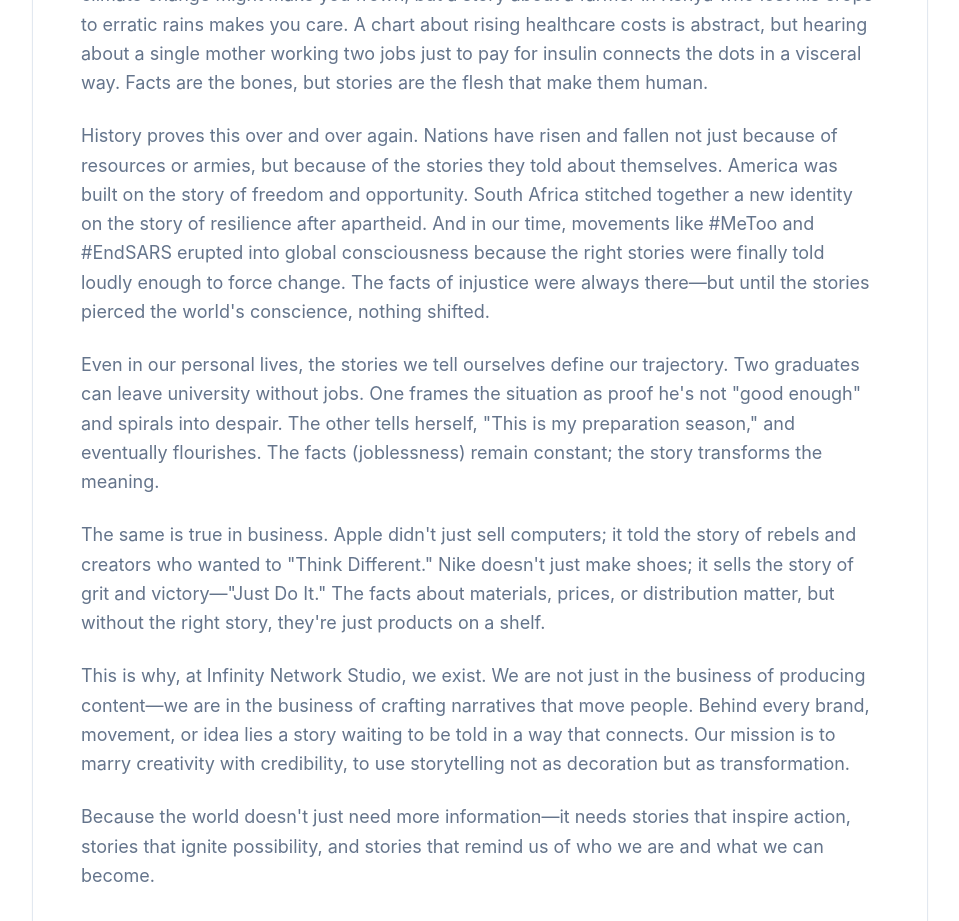
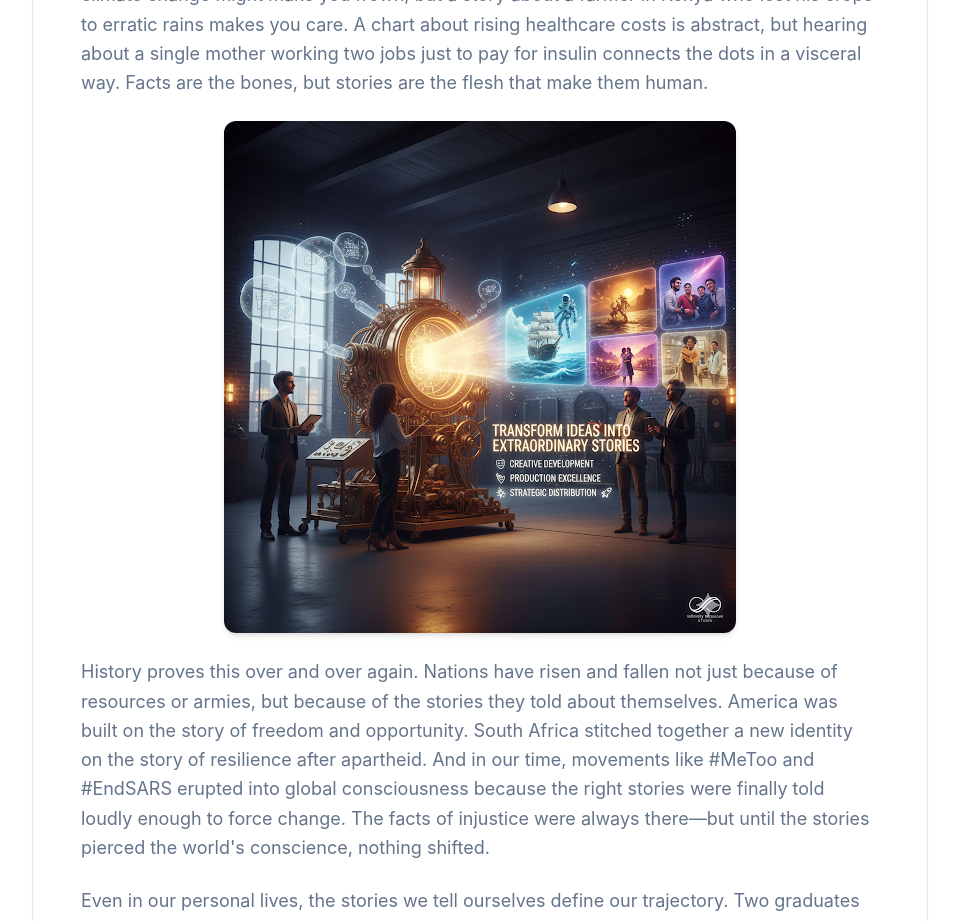
Before and after one commit to MichaelNewmanLightKnight/infinity-network-studio, a React (Vite) app: page /about in a window 1280 px wide. Shown: the part 1000-1921 px from the top of the page, without its empty margins (160-1119 px from the left). Built offline with nearby package versions, Linux system fonts and the light colour scheme.

Commit message:
Center image on About page

```diff
--- a/src/components/About.tsx
+++ b/src/components/About.tsx
@@ -70,6 +70,14 @@ const About = () => {
                   That's the secret power of stories—they don't just inform us, they reshape us. A statistic on climate change might make you frown, but a story about a farmer in Kenya who lost his crops to erratic rains makes you care. A chart about rising healthcare costs is abstract, but hearing about a single mother working two jobs just to pay for insulin connects the dots in a visceral way. Facts are the bones, but stories are the flesh that make them human.
                 </p>
 
+                <div className="flex justify-center my-8">
+                  <img
+                    src="/lovable-uploads/2ddb6b0c-3061-48fa-85b4-e3470cb30862.png"
+                    alt="Transform ideas into extraordinary stories - Creative development, production excellence, strategic distribution"
+                    className="max-w-lg w-full h-auto rounded-lg shadow-md"
+                  />
+                </div>
+
                 <p>
                   History proves this over and over again. Nations have risen and fallen not just because of resources or armies, but because of the stories they told about themselves. America was built on the story of freedom and opportunity. South Africa stitched together a new identity on the story of resilience after apartheid. And in our time, movements like #MeToo and #EndSARS erupted into global consciousness because the right stories were finally told loudly enough to force change. The facts of injustice were always there—but until the stories pierced the world's conscience, nothing shifted.
                 </p>
```
Also changed, not shown: public/lovable-uploads/2ddb6b0c-3061-48fa-85b4-e3470cb30862.png (added).
